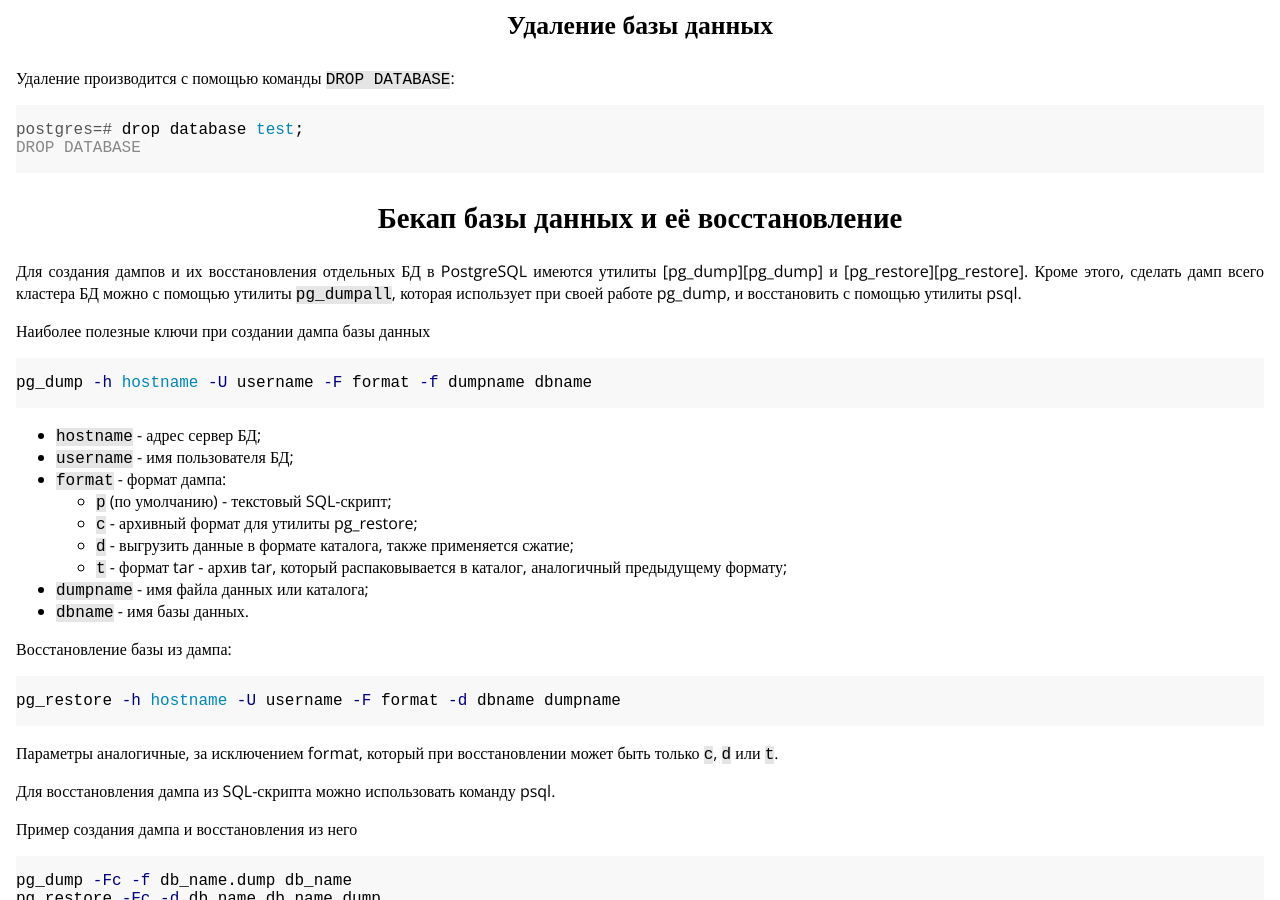
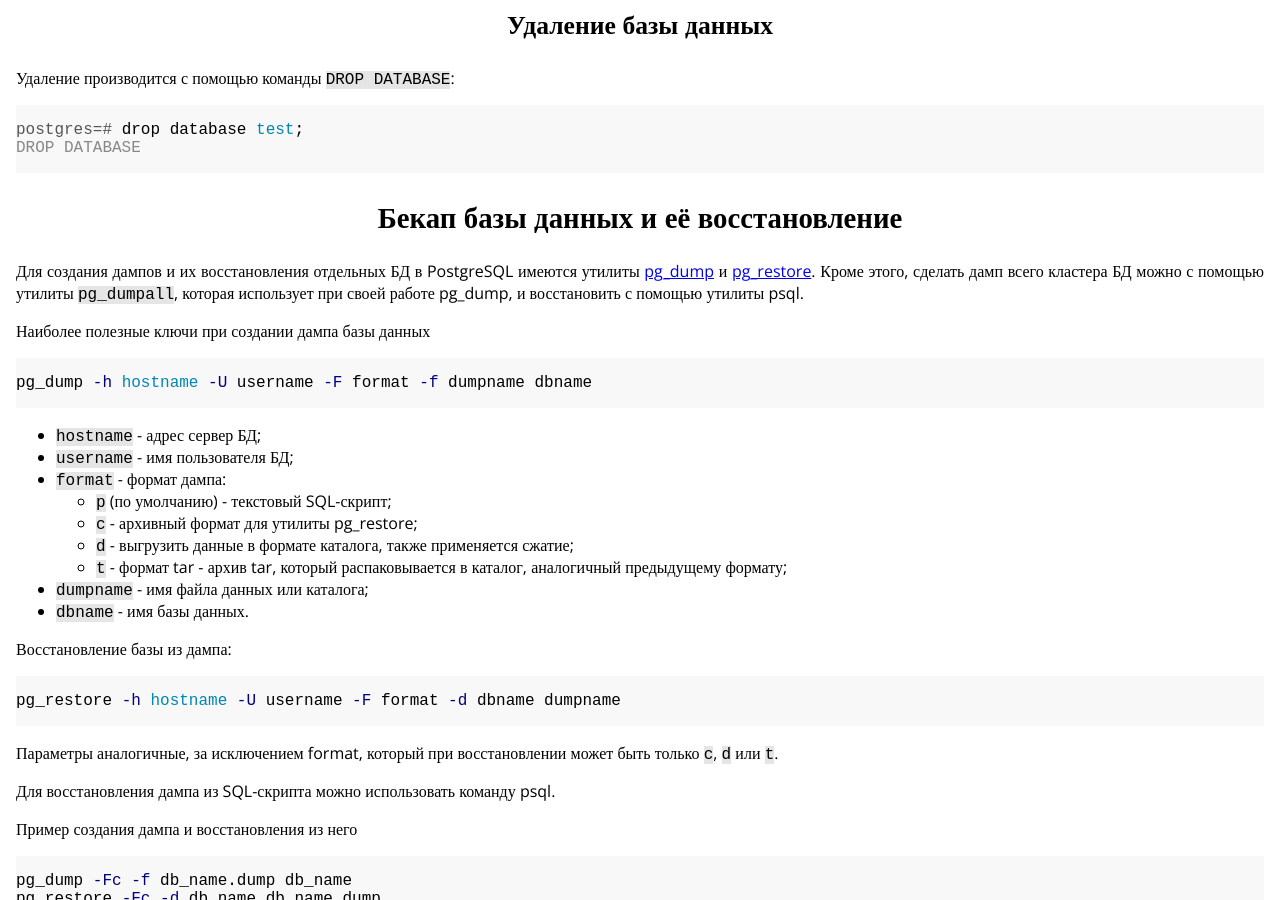
Before and after one commit to fsa/site, a Jekyll site: the page built from _posts/2022-06-10-postgresql.md, in a window 1280 px wide and 900 px high, scrolled down 4546 px. Built offline with Jekyll 4.4.1, drawn with Linux system fonts in a browser that asks for light colours; comment, search, counter and statistics services are not loaded.

Commit message:
Исправлены ошибки в ссылках.

```diff
--- a/_posts/2022-06-10-postgresql.md
+++ b/_posts/2022-06-10-postgresql.md
@@ -222,7 +222,7 @@ DROP DATABASE
 
 ## Бекап базы данных и её восстановление
 
-Для создания дампов и их восстановления отдельных БД в PostgreSQL имеются утилиты [pg_dump][pg_dump] и [pg_restore][pg_restore]. Кроме этого, сделать дамп всего кластера БД можно с помощью утилиты `pg_dumpall`, которая использует при своей работе pg_dump, и восстановить с помощью утилиты psql.
+Для создания дампов и их восстановления отдельных БД в PostgreSQL имеются утилиты [pg_dump][pg-dump] и [pg_restore][pg-restore]. Кроме этого, сделать дамп всего кластера БД можно с помощью утилиты `pg_dumpall`, которая использует при своей работе pg_dump, и восстановить с помощью утилиты psql.
 
 Наиболее полезные ключи при создании дампа базы данных
 
```
